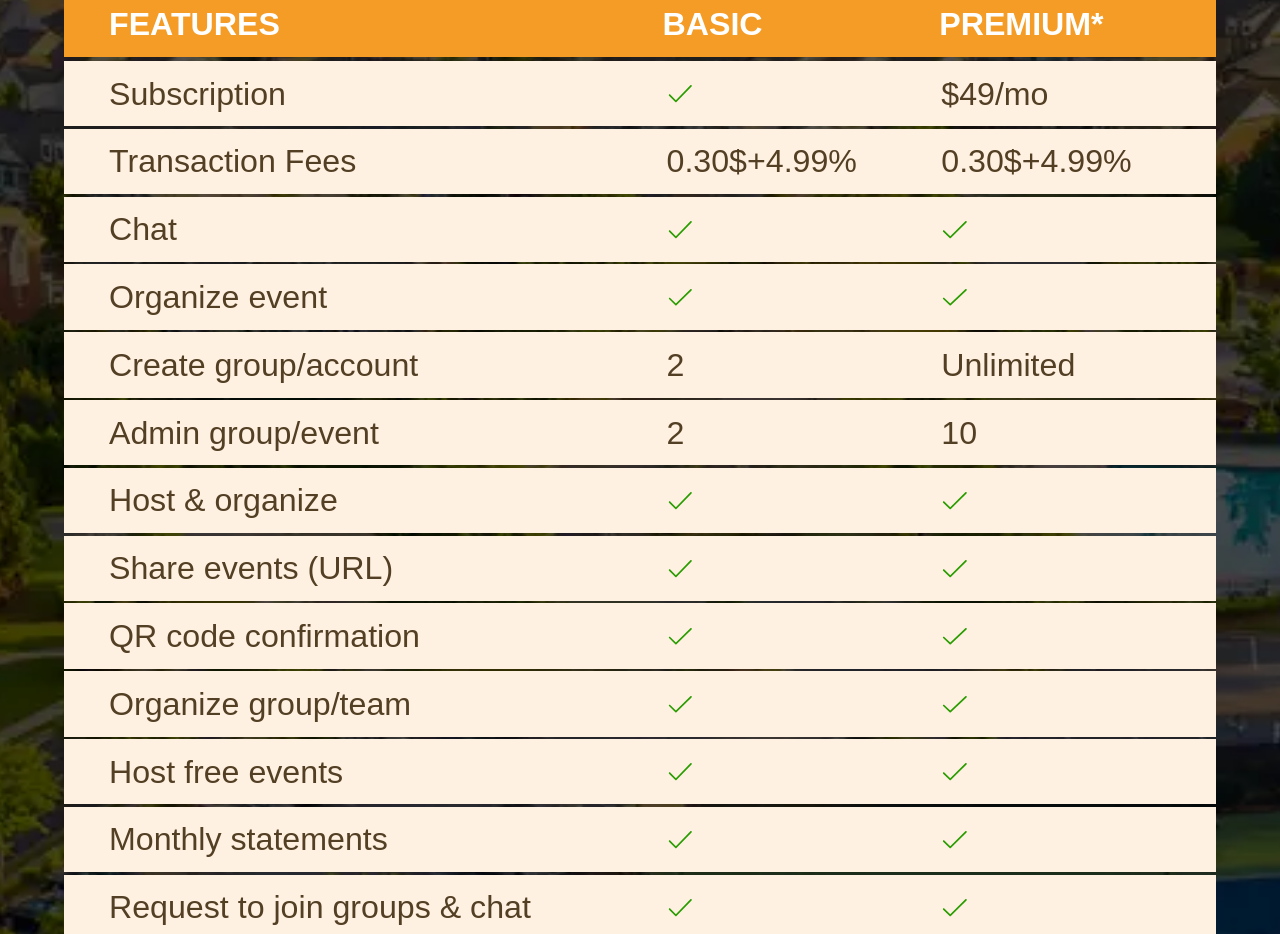
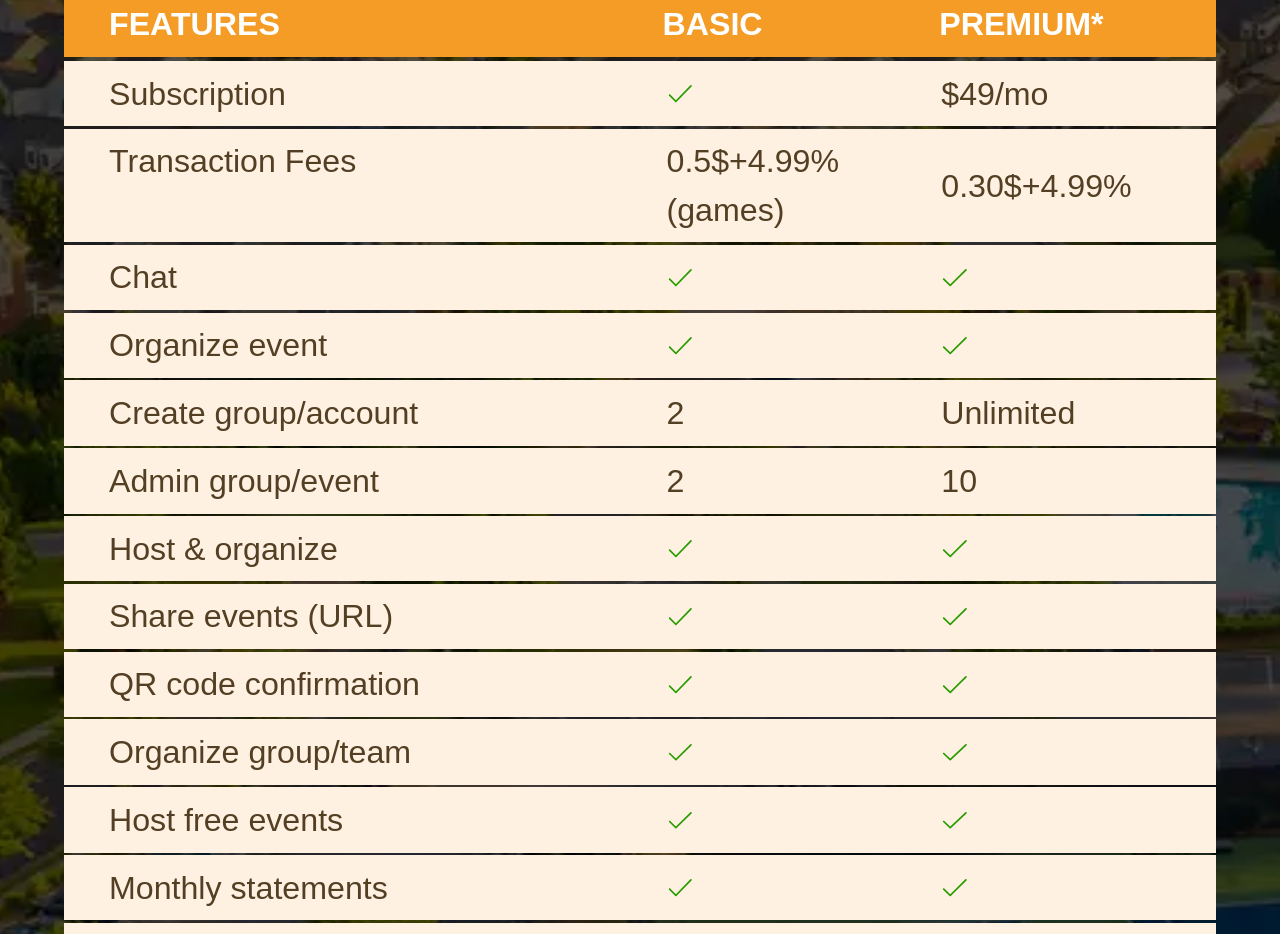
Before and after one commit to redfedted/PlanexaWebsite, a React (Vite) app: page / in a window 1280 px wide. Shown: the part 5120-6054 px from the top of the page. Built offline with nearby package versions, Linux system fonts and the light colour scheme; a web font is replaced by a local one.

Commit message:
Update AppFeatures.jsx

```diff
--- a/src/components/AppFeatures.jsx
+++ b/src/components/AppFeatures.jsx
@@ -8,7 +8,7 @@ function AppFeatures() {
     { feature: "Subscription", basic: "yes", premium: "$49/mo" },
     {
       feature: "Transaction Fees",
-      basic: "0.30$+4.99%",
+      basic: "0.5$+4.99% (games)",
       premium: "0.30$+4.99%",
     },
     { feature: "Chat", basic: "yes", premium: "yes" },
```
